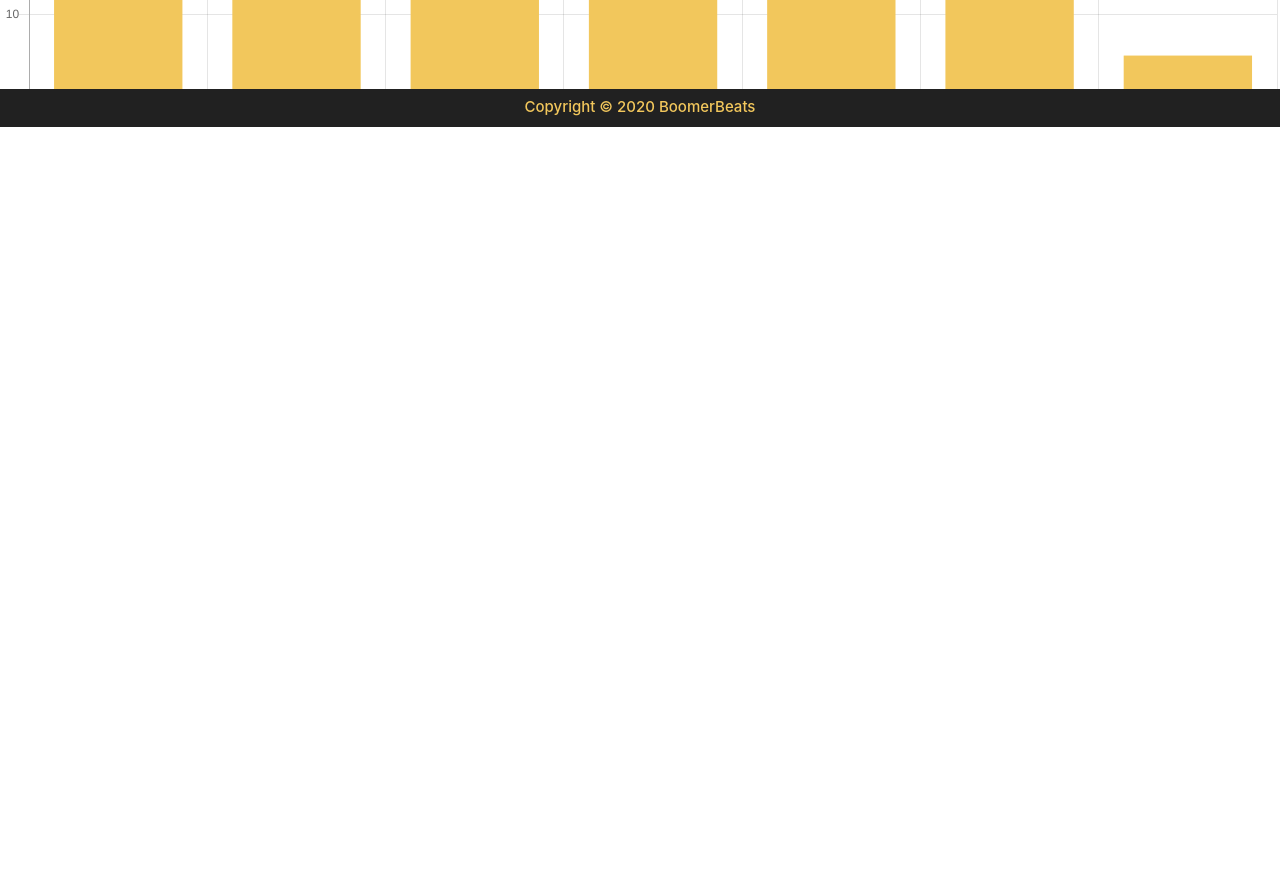
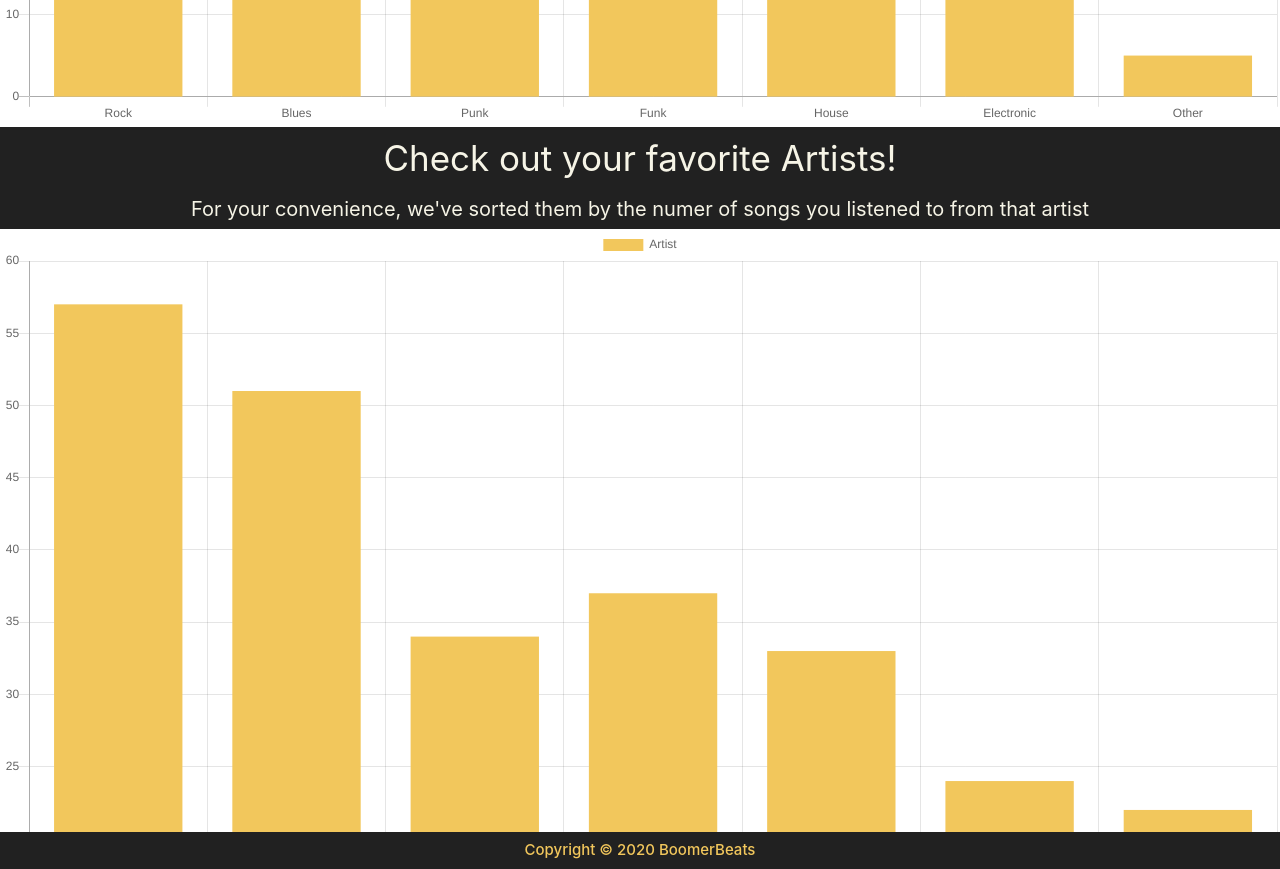
Before and after one commit to TheNightviz/MyBeats, a React (Create React App) app in the folder my-beats/: page /MyData in a window 1280 px wide. Shown: the part 680-1549 px from the top of the page. Before the commit the page ends 807 px from the top, so only its background shows below. Built offline with nearby package versions, Linux system fonts and the light colour scheme.

Commit message:
favorite artist chart

```diff
--- /dev/null
+++ b/my-beats/src/components/FavArtistText.js
@@ -0,0 +1,21 @@
+import React from 'react';
+import myData from './css/myData.css';
+
+const FavArtistText = () => {
+    return (
+
+       <div>
+           <p class='myDataTextContent1'>
+              Check out your favorite Artists! <br />
+           </p>
+
+           <p class='myDataTextContent2'>
+           For your convenience, we've sorted them by the numer of songs you listened to from that artist <br />
+           </p>
+
+       </div>
+
+
+    );
+}
+export default FavArtistText;
--- a/my-beats/src/components/MyData.js
+++ b/my-beats/src/components/MyData.js
@@ -3,6 +3,7 @@ import UserNav from './UserNav';
 import BottomFooter from './BottomFooter';
 import MyDataText from './MyDataText';
 import { Bar } from "react-chartjs-2";
+import FavArtistText from './FavArtistText';
 
   const data = {
     labels: ["Rock", "Blues", "Punk", "Funk", "House", "Electronic", "Other"],
@@ -17,6 +18,21 @@ import { Bar } from "react-chartjs-2";
     ]
   };
 
+
+  const artistData = {
+    labels: ["Kanye West", "Eminem", "Lil Wayne", "Post Malone", "21 Savage", "Drake", "Future"],
+    datasets: [
+      {
+        label: "Artist",
+        data: [57, 51, 34, 37, 33, 24, 22],
+        fill: true,
+        backgroundColor: "#f2C75C",
+        borderColor: "rgba(33,33,33, 1)"
+      }
+    ]
+  };
+
+
 const MyData = () =>
 {
        return(
@@ -26,6 +42,10 @@ const MyData = () =>
            <Bar
               data={data}
             />
+            <FavArtistText />
+            <Bar
+              data={artistData}
+              />
            <BottomFooter />
        </div>)
 }
```
